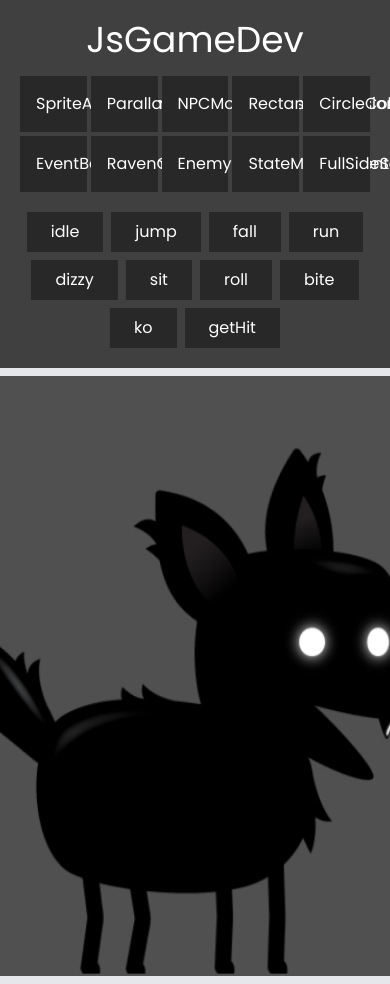
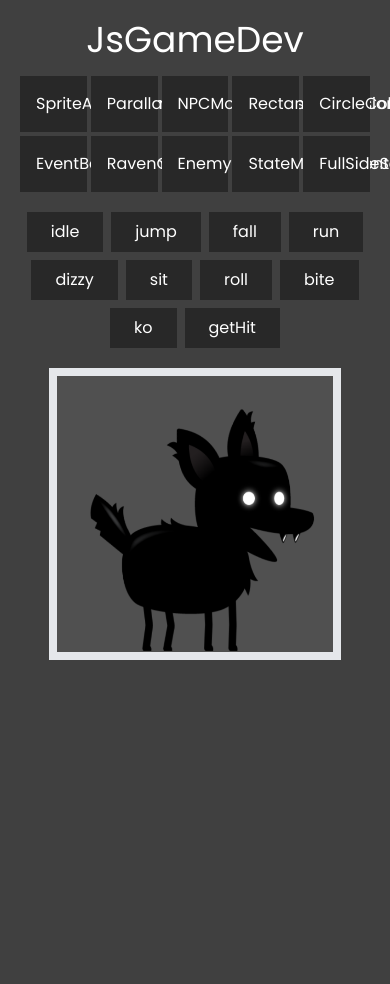
Before and after one commit to visotoniki9-zz/js-game-dev, a React (Vite) app: page /SpriteAnimations in a window 390 px wide. Shown: the top 984 px of the page. After the commit the page ends 844 px from the top, so only its background shows below. Built offline with nearby package versions, Linux system fonts and the light colour scheme.

Commit message:
Responsive mobile friendly canvas

```diff
--- a/src/routes/SpriteAnimations.jsx
+++ b/src/routes/SpriteAnimations.jsx
@@ -72,7 +72,8 @@ function SpriteAnimations() {
     };
   });
   return (
-    <div className="mt-4">
+    <div className="flex flex-col items-center">
+      <div className="my-4">
         {animationStates.map((state) => (
           <button
             key={state.name}
@@ -83,8 +84,9 @@ function SpriteAnimations() {
             {state.name}
           </button>
         ))}
+      </div>
       <canvas
-        className="border-8 my-4 absolute left-1/2 -translate-x-1/2"
+        className="border-8 w-10/12 max-w-[600px]"
         ref={canvasRef}
       />
     </div>
```
Lines whose indentation alone changed are shown as unchanged.
